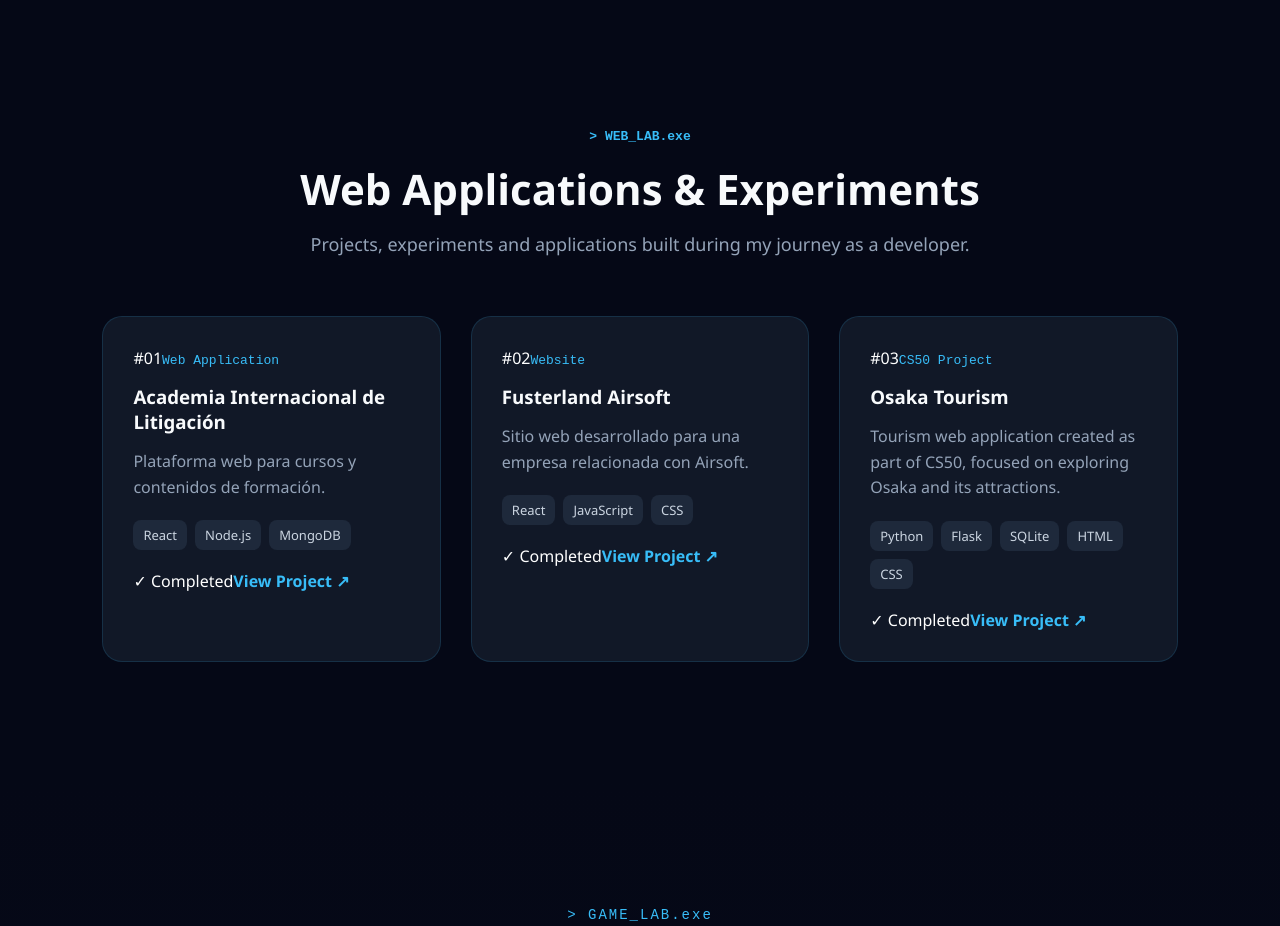
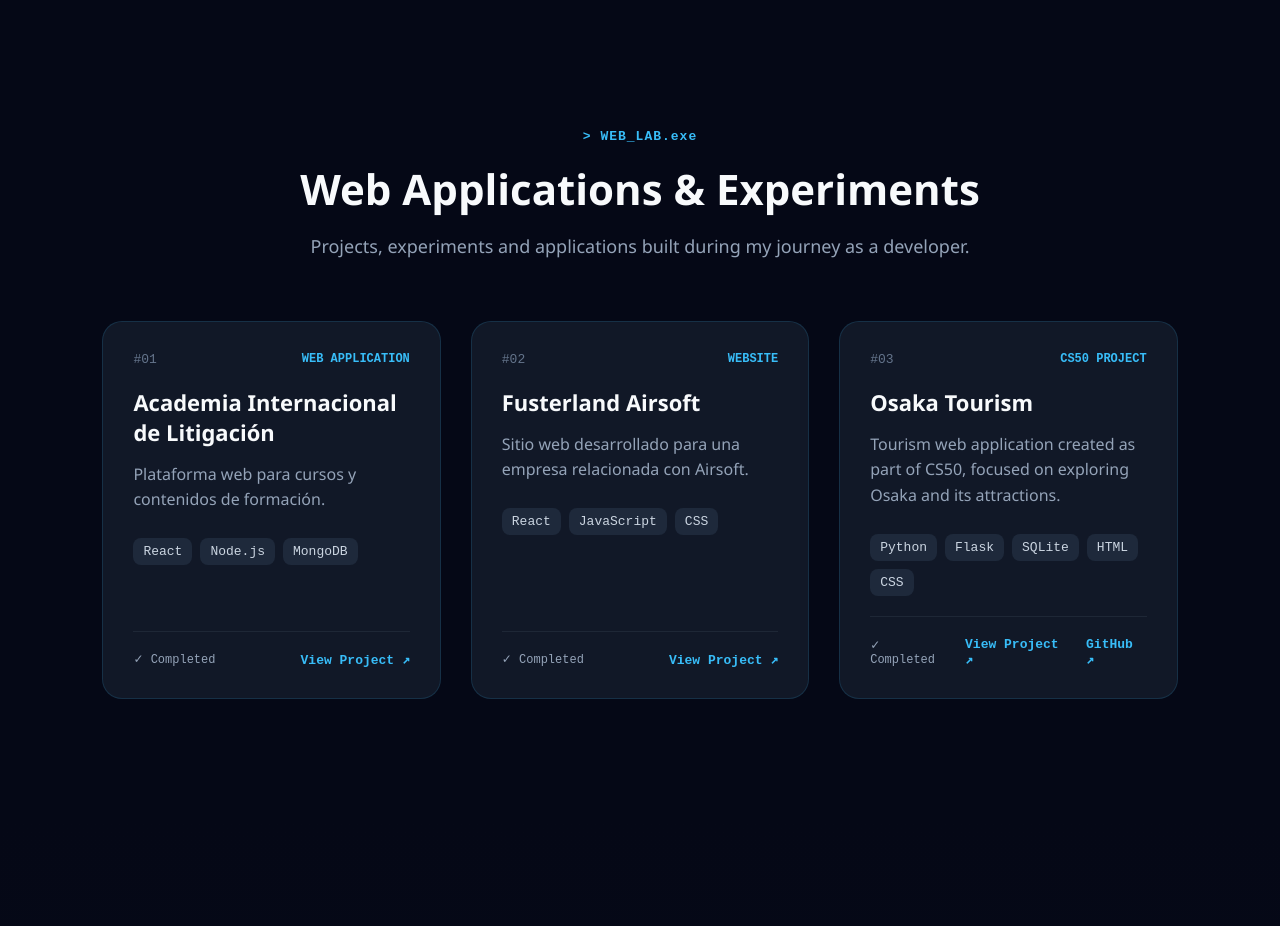
Before and after one commit to sebastianamor/moreteck-portfolio, a React (Vite) app: page / in a window 1280 px wide. Shown: the part 1820-2746 px from the top of the page. Built offline with nearby package versions, Linux system fonts and the light colour scheme.

Commit message:
Improve Web Lab project cards

```diff
--- a/src/components/sections/WebLab.css
+++ b/src/components/sections/WebLab.css
@@ -1,7 +1,10 @@
 .web-lab {
   padding: 120px 8%;
   background: #050816;
+  scroll-margin-top: 100px;
 }
+
+/* HEADER */
 
 .web-lab-header {
   max-width: 700px;
@@ -13,6 +16,7 @@
   color: #38bdf8;
   font-family: monospace;
   font-weight: bold;
+  letter-spacing: 1px;
 }
 
 .web-lab-header h2 {
@@ -24,74 +28,186 @@
 .web-lab-header p {
   color: #94a3b8;
   font-size: 18px;
+  line-height: 1.6;
 }
+
+/* PROJECT GRID */
 
 .projects-grid {
   display: grid;
-  grid-template-columns:
-    repeat(auto-fit, minmax(280px, 1fr));
+  grid-template-columns: repeat(
+    auto-fit,
+    minmax(280px, 1fr)
+  );
 
   gap: 30px;
   max-width: 1200px;
   margin: auto;
 }
 
+/* PROJECT CARD */
+
 .project-card {
   padding: 30px;
   background: #111827;
   border: 1px solid rgba(56, 189, 248, 0.15);
   border-radius: 20px;
-  transition: 0.3s;
+
+  display: flex;
+  flex-direction: column;
+
+  transition:
+    transform 0.3s ease,
+    border-color 0.3s ease,
+    box-shadow 0.3s ease;
 }
 
 .project-card:hover {
   transform: translateY(-8px);
   border-color: #38bdf8;
+
   box-shadow:
     0 10px 40px rgba(56, 189, 248, 0.15);
 }
 
+/* CARD HEADER */
+
+.project-card-top {
+  display: flex;
+  justify-content: space-between;
+  align-items: center;
+
+  margin-bottom: 20px;
+}
+
+.project-number {
+  color: #64748b;
+  font-family: monospace;
+  font-size: 13px;
+}
+
 .project-category {
-  font-size: 13px;
   color: #38bdf8;
   font-family: monospace;
+  font-size: 12px;
+  font-weight: bold;
+
+  text-transform: uppercase;
 }
 
+/* TITLE */
+
 .project-card h3 {
-  margin: 15px 0;
+  margin: 0 0 15px;
+
   color: #f8fafc;
+  font-size: 22px;
 }
+
+/* DESCRIPTION */
 
 .project-card p {
   color: #94a3b8;
   line-height: 1.6;
+
+  margin-bottom: 5px;
 }
+
+/* TECHNOLOGIES */
 
 .technologies {
   display: flex;
   flex-wrap: wrap;
+
   gap: 8px;
   margin: 20px 0;
 }
 
 .technologies span {
   padding: 6px 10px;
+
   background: #1e293b;
   border-radius: 8px;
+
   color: #cbd5e1;
   font-size: 13px;
+
+  font-family: monospace;
+}
+
+/* FOOTER */
+
+.project-footer {
+  margin-top: auto;
+
+  padding-top: 20px;
+
+  border-top: 1px solid rgba(148, 163, 184, 0.1);
+
+  display: flex;
+  justify-content: space-between;
+  align-items: center;
+
+  gap: 15px;
+}
+
+.project-status {
+  color: #94a3b8;
+  font-family: monospace;
+  font-size: 12px;
 }
 
 .project-card a {
   color: #38bdf8;
+
   text-decoration: none;
   font-weight: bold;
+  font-family: monospace;
+
+  transition: 0.2s;
 }
 
 .project-card a:hover {
-  text-decoration: underline;
+  color: #f8fafc;
+  text-decoration: none;
+  transform: translateX(3px);
 }
 
-.web-lab {
-  scroll-margin-top: 100px;
+/* MOBILE */
+
+@media (max-width: 600px) {
+
+  .web-lab {
+    padding: 90px 6%;
+  }
+
+  .web-lab-header h2 {
+    font-size: 32px;
+  }
+
+  .web-lab-header p {
+    font-size: 16px;
+  }
+
+  .project-card {
+    padding: 24px;
+  }
+
+  .project-footer {
+    flex-direction: column;
+    align-items: flex-start;
+  }
+
 }
+
+.project-links {
+  display: flex;
+  gap: 15px;
+  align-items: center;
+}
+
+@media (max-width: 600px) {
+  .project-links {
+    flex-wrap: wrap;
+  }
+}
--- a/src/components/sections/WebLab.jsx
+++ b/src/components/sections/WebLab.jsx
@@ -64,9 +64,11 @@ function WebLab() {
 
   <div className="project-footer">
 
-    <span className="project-status">
-      ✓ {project.status}
-    </span>
+  <span className="project-status">
+    ✓ {project.status}
+  </span>
+
+  <div className="project-links">
 
     <a
       href={project.link}
@@ -76,7 +78,19 @@ function WebLab() {
       View Project ↗
     </a>
 
+    {project.github && project.github !== "#" && (
+      <a
+        href={project.github}
+        target="_blank"
+        rel="noopener noreferrer"
+      >
+        GitHub ↗
+      </a>
+    )}
+
   </div>
+
+</div>
 
 </article>
 
```
